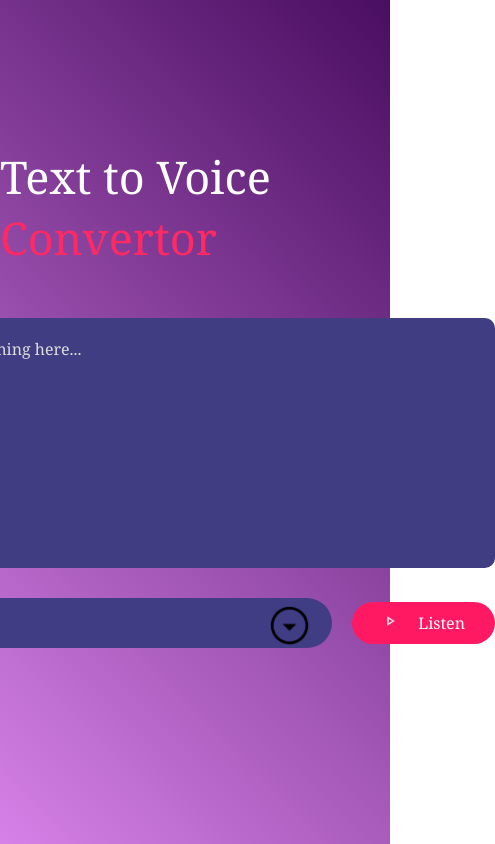
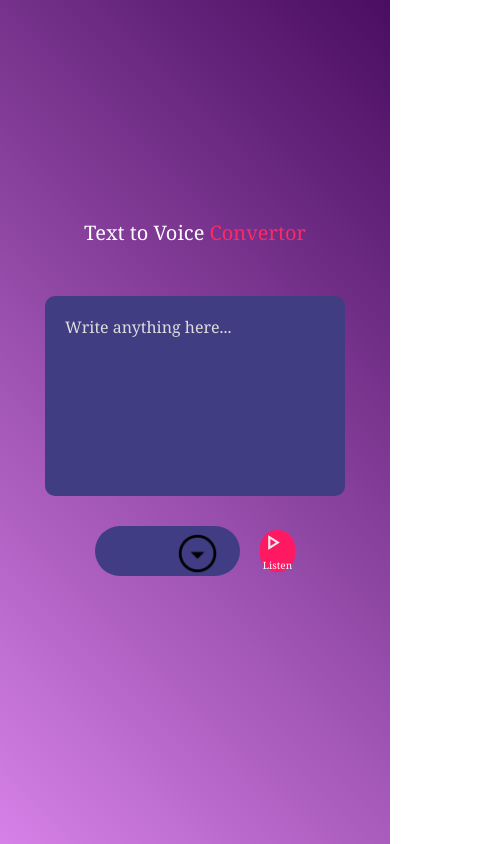
Before and after one commit to neducod/TTVoice, a plain HTML site: page index.html in a window 390 px wide. Shown: the whole page, 495 px wide, since content can reach past the window. Drawn offline with Linux system fonts and the light colour scheme.

Commit message:
Responsive design updates

```diff
--- a/styles.css
+++ b/styles.css
@@ -77,6 +77,31 @@ select{
     background-position-x: calc(100% - 20px);
     background-position-y: 5px;
 }
+
+@media only screen and (max-width: 600px) {
+    .hero h1{
+        font-size: 20px;
+    }
+    textarea{
+        width: 300px;
+        height: 200px;
+    }
+    .row{
+        width: 200px;
+    }
+    button{
+        /*display: none;*/
+        width: 35px;
+        font-size: 10px;
+        padding: 0px;
+    }
+    button img{
+        width: 25px;
+    }
+    select{
+        width: 10px;
+    }
+}
 /*
 select{
     flex: 1;
```
